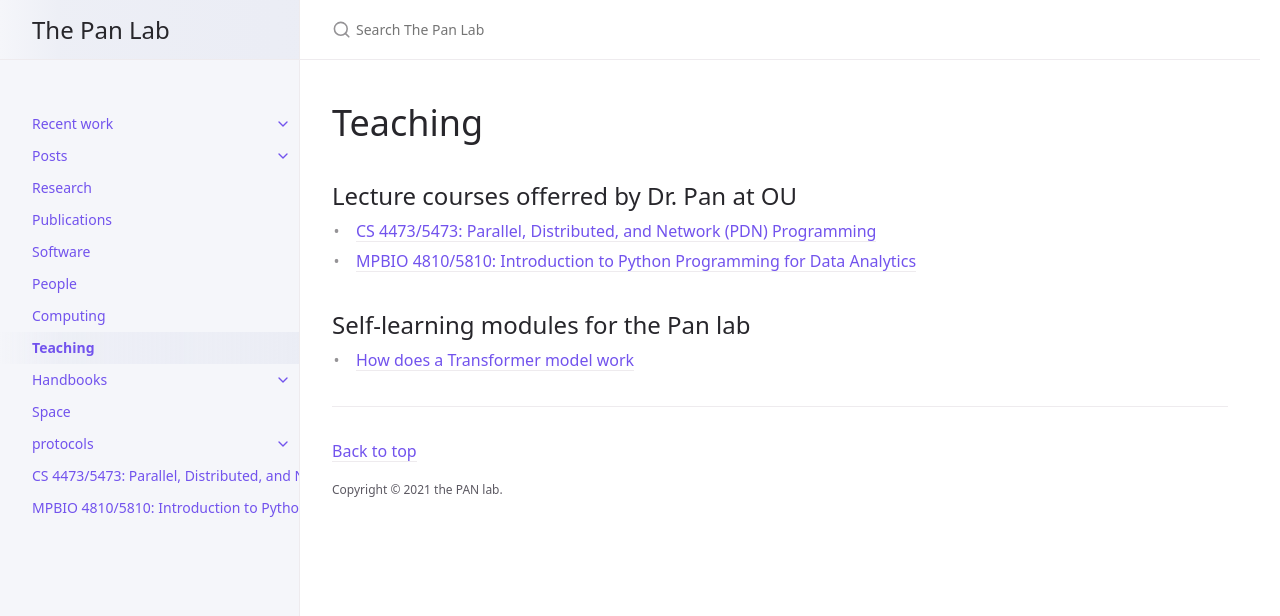
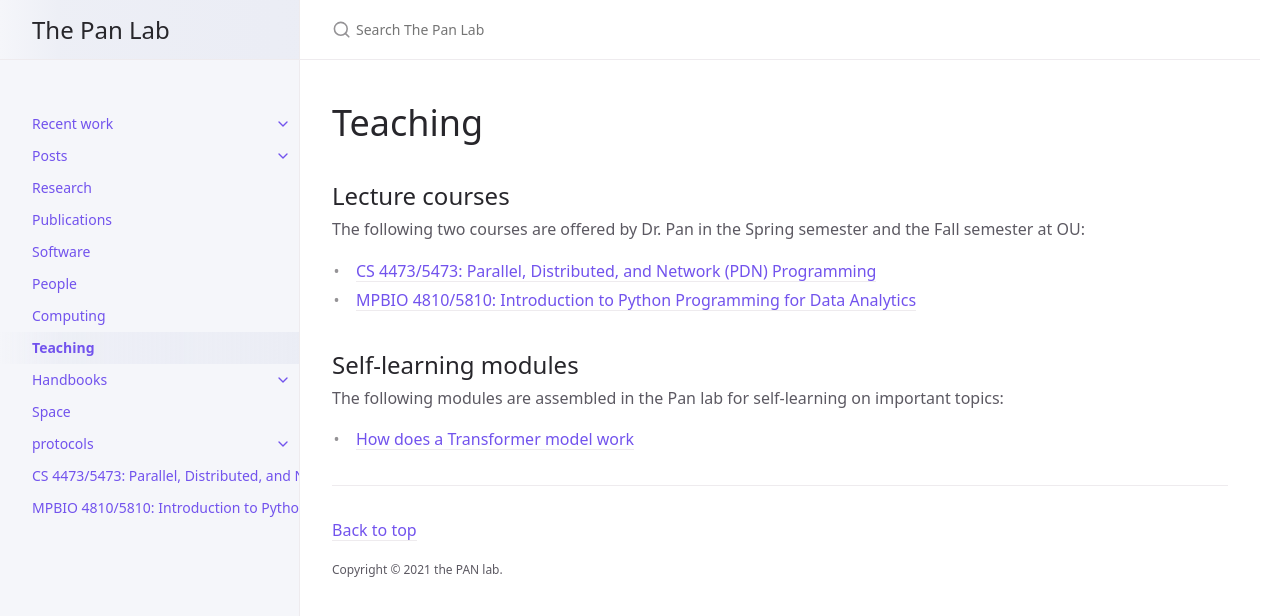
Before and after one commit to thepanlab/thepanlab.github.io, a Jekyll site: the page built from docs/teaching.md, in a window 1280 px wide. Shown: the top 616 px of the page. Built offline with Jekyll 4.4.1, drawn with Linux system fonts in a browser that asks for light colours.

Commit message:
Update teaching.md

```diff
--- a/docs/teaching.md
+++ b/docs/teaching.md
@@ -5,11 +5,11 @@ nav_order: 8
 ---
 # Teaching
 
-## Lecture courses offerred by Dr. Pan at OU
-
+## Lecture courses
+The following two courses are offered by Dr. Pan in the Spring semester and the Fall semester at OU:
 - [CS 4473/5473: Parallel, Distributed, and Network (PDN) Programming]({{ site.baseurl }}{% link docs/Teaching/CS4473.md %})
 - [MPBIO 4810/5810: Introduction to Python Programming for Data Analytics]({{ site.baseurl }}{% link docs/Teaching/MPBIO4810.md %})
 
-## Self-learning modules for the Pan lab
-
+## Self-learning modules
+The following modules are assembled in the Pan lab for self-learning on important topics:
 - [How does a Transformer model work]()
```
